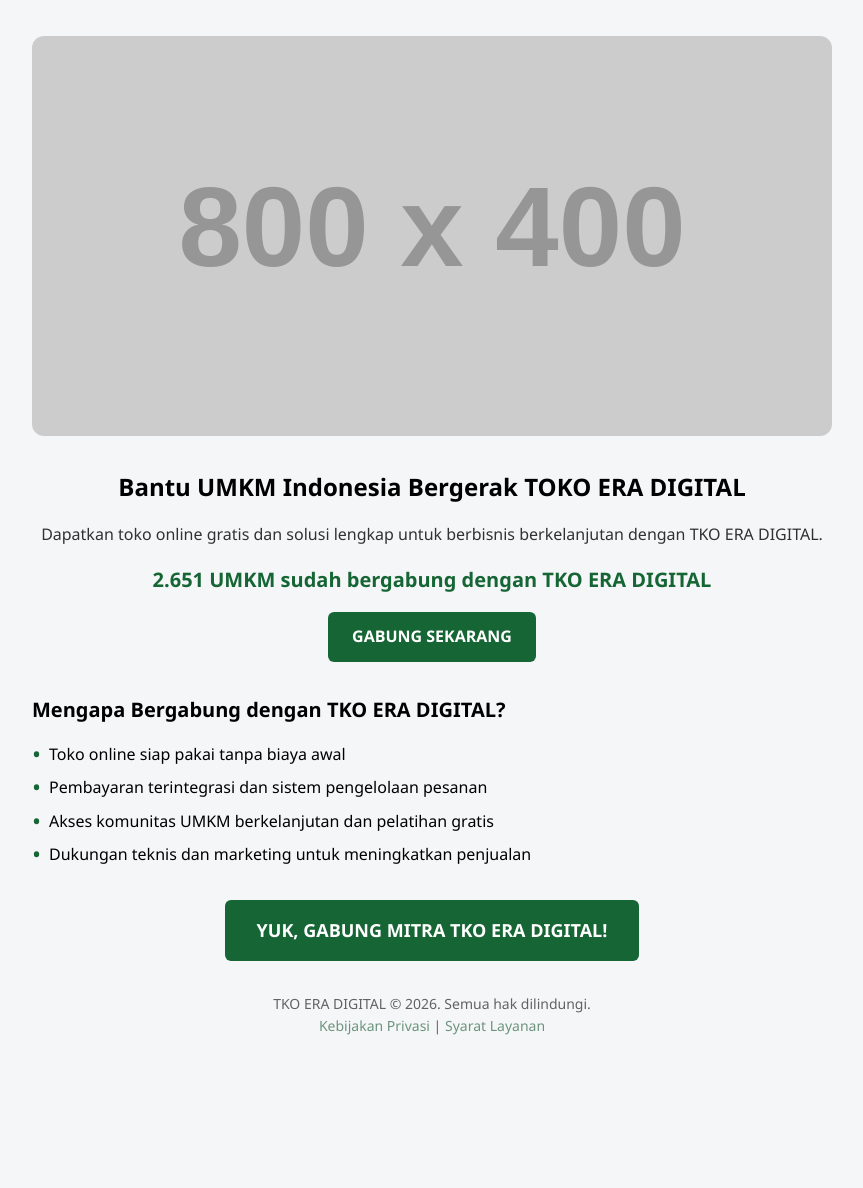
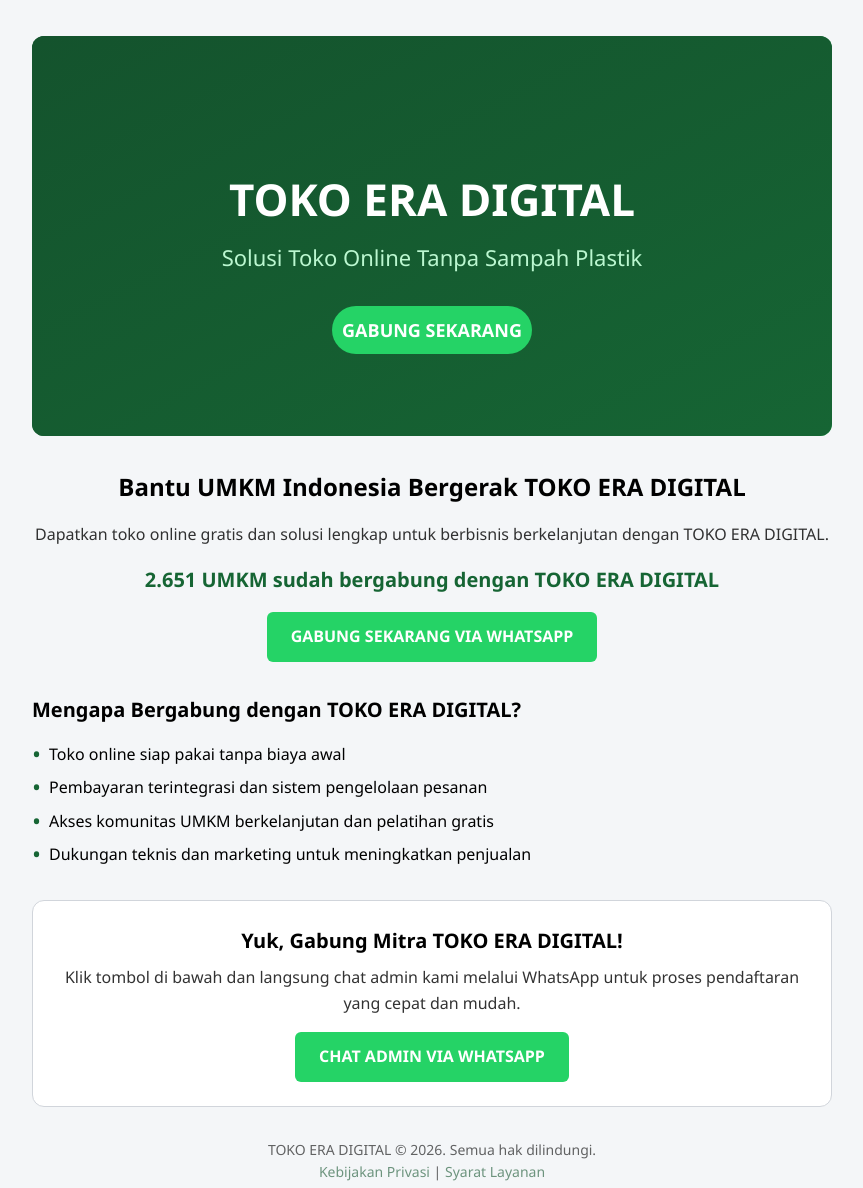
Before and after one commit to fbmodernwates-cell/toko-era-digital-vercel, a plain HTML site: page index.html in a window 1280 px wide. Shown: the whole page, without its empty margins (208-1071 px from the left). Before the commit the page ends 1042 px from the top, so only its background shows below. Drawn offline with Linux system fonts and the light colour scheme; placeholder pictures from the web are drawn by us.

Commit message:
fix: sync with toko-era-digital - replace broken placeholder with SVG, WhatsApp join CTA, fix TKO typo

```diff
--- a/index.html
+++ b/index.html
@@ -4,6 +4,7 @@
     <meta charset="UTF-8">
     <meta name="viewport" content="width=device-width, initial-scale=1.0">
     <title>TOKO ERA DIGITAL - Gabung Mitra Dapatkan Toko Online</title>
+    <meta name="description" content="Dapatkan toko online gratis dan solusi lengkap untuk berbisnis berkelanjutan dengan TOKO ERA DIGITAL. 2.651 UMKM sudah bergabung.">
     <style>
         /* Design System Tokens */
         :root {
@@ -46,13 +47,13 @@
             margin-bottom: calc(var(--spacing-unit) * 8);
         }
 
-        .media-section video,
-        .media-section img {
+        .media-section svg {
             max-width: 100%;
             height: auto;
             border-radius: var(--radius-standard);
             display: block;
             margin: 0 auto;
+            background: linear-gradient(135deg, #14532D 0%, #166534 45%, #4ADE80 100%);
         }
 
         /* Hero Content */
@@ -98,6 +99,15 @@
             background-color: var(--deep-green-link);
         }
 
+        .cta-button-wa {
+            background-color: #25D366;
+            color: #ffffff;
+        }
+
+        .cta-button-wa:hover {
+            background-color: #1DA851;
+        }
+
         /* Benefits Section */
         .benefits {
             margin-top: calc(var(--spacing-unit) * 8);
@@ -126,6 +136,26 @@
             margin-right: calc(var(--spacing-unit) * 2);
             font-size: 1.5rem;
             line-height: 1;
+        }
+
+        /* Join Section */
+        .join {
+            margin-top: calc(var(--spacing-unit) * 8);
+            background-color: #ffffff;
+            border: 1px solid var(--neutral-border);
+            border-radius: var(--radius-standard);
+            padding: calc(var(--spacing-unit) * 6);
+            text-align: center;
+        }
+
+        .join h2 {
+            font-size: 1.25rem;
+            margin-bottom: calc(var(--spacing-unit) * 2);
+        }
+
+        .join p {
+            margin-bottom: calc(var(--spacing-unit) * 4);
+            opacity: 0.8;
         }
 
         /* Footer */
@@ -158,6 +188,10 @@
             .social-proof {
                 font-size: 1.125rem;
             }
+
+            .join {
+                padding: calc(var(--spacing-unit) * 4);
+            }
         }
     </style>
 </head>
@@ -165,29 +199,34 @@
     <div class="container">
         <!-- Media Section (Top) -->
         <section class="media-section">
-            <!-- Placeholder for video or image - replace with actual media -->
-            <img src="https://via.placeholder.com/800x400?media=Tanpa+Plastik+Video+Thumbnail" alt="TKO ERA DIGITAL - Solusi Toko Online Tanpa Sampah Plastik" loading="lazy">
-            <!-- For video, you could use:
-            <video controls poster="placeholder.jpg">
-                <source src="video.mp4" type="video/mp4">
-                Your browser does not support the video tag.
-            </video>
-            -->
+            <svg viewBox="0 0 800 400" role="img" aria-label="TOKO ERA DIGITAL - Solusi Toko Online Tanpa Sampah Plastik">
+                <rect width="800" height="400" fill="url(#bgGradient)"/>
+                <defs>
+                    <linearGradient id="bgGradient" x1="0%" y1="0%" x2="100%" y2="100%">
+                        <stop offset="0%" stop-color="#14532D"/>
+                        <stop offset="100%" stop-color="#166534"/>
+                    </linearGradient>
+                </defs>
+                <text x="400" y="180" text-anchor="middle" font-family="Segoe UI, Arial, sans-serif" font-size="44" font-weight="700" fill="#FFFFFF">TOKO ERA DIGITAL</text>
+                <text x="400" y="230" text-anchor="middle" font-family="Segoe UI, Arial, sans-serif" font-size="22" fill="#BBF7D0">Solusi Toko Online Tanpa Sampah Plastik</text>
+                <rect x="300" y="270" width="200" height="48" rx="24" fill="#25D366"/>
+                <text x="400" y="301" text-anchor="middle" font-family="Segoe UI, Arial, sans-serif" font-size="18" font-weight="600" fill="#FFFFFF">GABUNG SEKARANG</text>
+            </svg>
         </section>
 
         <!-- Hero Section -->
         <section class="hero">
             <h1>Bantu UMKM Indonesia Bergerak TOKO ERA DIGITAL</h1>
-            <p class="lead">Dapatkan toko online gratis dan solusi lengkap untuk berbisnis berkelanjutan dengan TKO ERA DIGITAL.</p>
+            <p class="lead">Dapatkan toko online gratis dan solusi lengkap untuk berbisnis berkelanjutan dengan TOKO ERA DIGITAL.</p>
             <div class="social-proof">
-                2.651 UMKM sudah bergabung dengan TKO ERA DIGITAL
+                2.651 UMKM sudah bergabung dengan TOKO ERA DIGITAL
             </div>
-            <a href="#join" class="cta-button">GABUNG SEKARANG</a>
+            <a href="https://wa.me/6285123726941?text=Halo%20Toko%20Era%20Digital%2C%20saya%20ingin%20bergabung%20sebagai%20mitra%20UMKM." class="cta-button cta-button-wa" target="_blank" rel="noopener">GABUNG SEKARANG VIA WHATSAPP</a>
         </section>
 
         <!-- Benefits Section -->
         <section class="benefits">
-            <h2>Mengapa Bergabung dengan TKO ERA DIGITAL?</h2>
+            <h2>Mengapa Bergabung dengan TOKO ERA DIGITAL?</h2>
             <ul>
                 <li>Toko online siap pakai tanpa biaya awal</li>
                 <li>Pembayaran terintegrasi dan sistem pengelolaan pesanan</li>
@@ -196,15 +235,15 @@
             </ul>
         </section>
 
-        <!-- Join Call-to-Action (Repeat for emphasis) -->
-        <section class="hero" style="margin-top: calc(var(--spacing-unit) * 8);">
-            <a href="#join" class="cta-button" style="padding: calc(var(--spacing-unit) * 4) calc(var(--spacing-unit) * 8); font-size: 1.125rem;">
-                YUK, GABUNG MITRA TKO ERA DIGITAL!
-            </a>
+        <!-- Join Section -->
+        <section class="join" id="join">
+            <h2>Yuk, Gabung Mitra TOKO ERA DIGITAL!</h2>
+            <p>Klik tombol di bawah dan langsung chat admin kami melalui WhatsApp untuk proses pendaftaran yang cepat dan mudah.</p>
+            <a href="https://wa.me/6285123726941?text=Halo%20Toko%20Era%20Digital%2C%20saya%20ingin%20bergabung%20sebagai%20mitra%20UMKM." class="cta-button cta-button-wa" target="_blank" rel="noopener">CHAT ADMIN VIA WHATSAPP</a>
         </section>
 
         <footer class="footer">
-            <p>TKO ERA DIGITAL &copy; 2026. Semua hak dilindungi.</p>
+            <p>TOKO ERA DIGITAL &copy; 2026. Semua hak dilindungi.</p>
             <p>
                 <a href="#">Kebijakan Privasi</a> |
                 <a href="#">Syarat Layanan</a>
```
